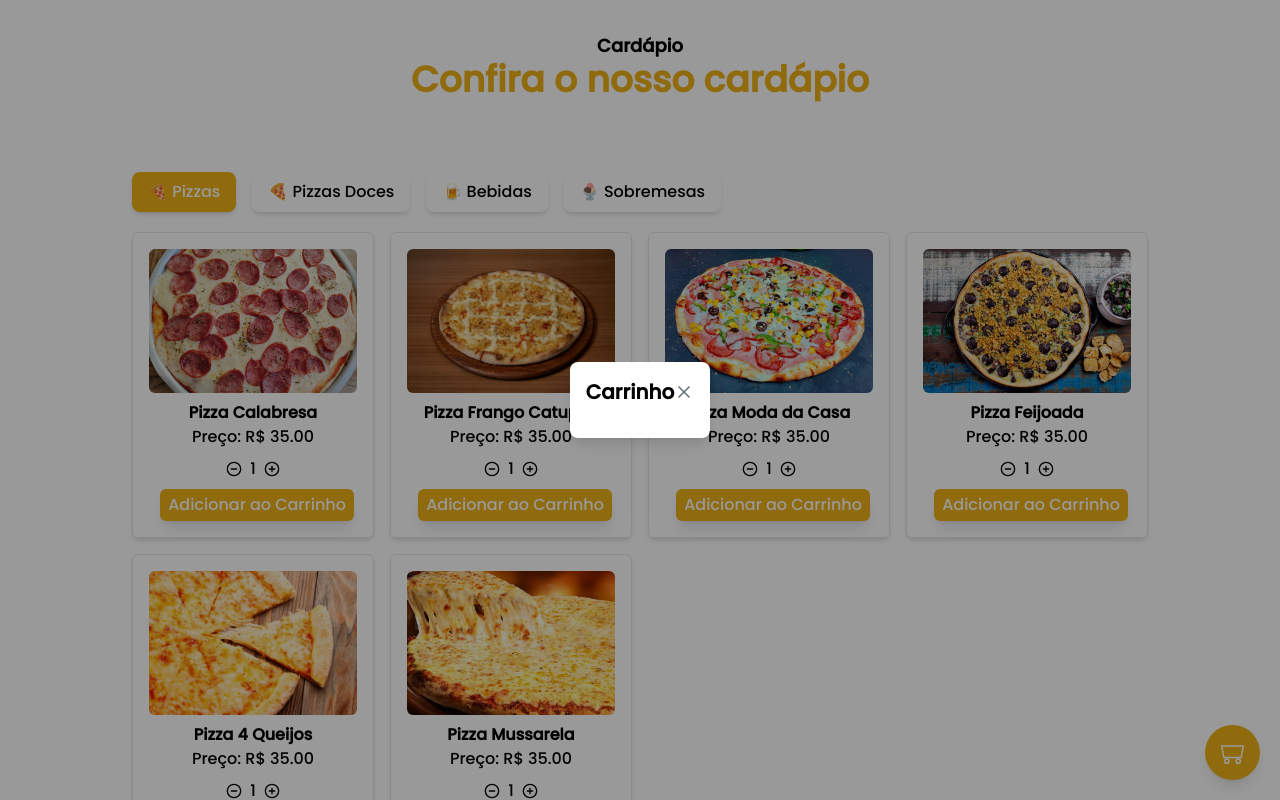
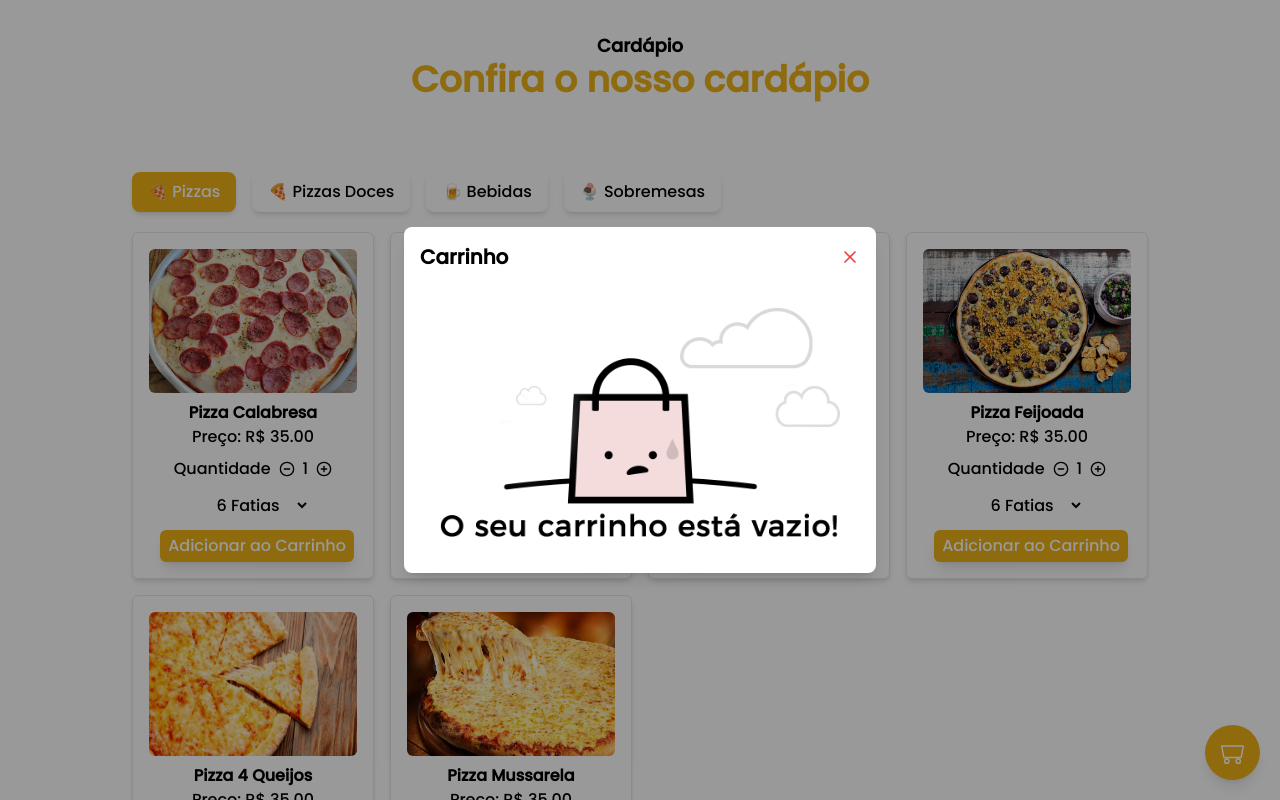
Before and after one commit to QaMarcosEd/CardapioOnline, a Next.js app: page / in a window 1280 px wide. Both pictures are taken after a click on the button 1232 px from the left and 752 px from the top of the page. Shown: the top 800 px of the page. Built offline with nearby package versions, Linux system fonts and the light colour scheme.

Commit message:
feat: implementation send whatsapp message

```diff
--- a/src/app/components/Cart/index.tsx
+++ b/src/app/components/Cart/index.tsx
@@ -1,45 +1,99 @@
-// Importações necessárias
 import React from "react";
 import { Product } from "@/dataProducts/productsData";
 import { FiX } from "react-icons/fi";
+import Image from "next/image";
+const carrinhoVazio = "/carrinhoVazio.png";
 
 // Interface que define as propriedades do componente Cart
 interface CartProps {
-    cartItems: Product[]; // Lista de itens no carrinho
-    onClose: () => void; // Função para manipular o fechamento do modal
-    removeItem: (index: number) => void; // Função para remover um item do carrinho
+    cartItems: Product[];
+    onClose: () => void;
+    removeItem: (index: number) => void;
+}
+
+// Função para gerar o texto do pedido
+function generateOrderText(cartItems: Product[]): string {
+    let orderText = "Pedido via WhatsApp:\n\n";
+
+    for (const item of cartItems) {
+        const totalPrice = item.preco * (item.quantity || 1);
+
+        orderText += `Produto: ${item.nome}\n`;
+        orderText += `Quantidade: ${item.quantity}\n`;
+        orderText += `Preço: R$ ${totalPrice.toFixed(2)}\n\n`;
+    }
+
+    return orderText;
 }
 
 // Componente Cart: Exibe os itens no carrinho
 const Cart: React.FC<CartProps> = ({ cartItems, onClose, removeItem }) => {
+    const sendOrderViaWhatsApp = () => {
+        const orderText = generateOrderText(cartItems);
+
+        const phoneNumber = "77999012242";
+        const encodedMessage = encodeURIComponent(orderText);
+        const whatsappURL = `https://api.whatsapp.com/send?phone=${phoneNumber}&text=${encodedMessage}`;
+
+        window.open(whatsappURL, "_blank");
+    };
+
     return (
         <div className="fixed inset-0 bg-black bg-opacity-40 flex justify-center items-center z-50">
             <div className="bg-white p-4 rounded-lg shadow-lg">
                 <div className="flex justify-between items-center mb-4">
                     <h2 className="text-xl font-semibold">Carrinho</h2>
-                    {/* Botão para fechar o carrinho, chamando a função onClose */}
-                    <button className="text-gray-500" onClick={onClose}>
+                    <button className="text-red-500 ml-20" onClick={onClose}>
                         <FiX size={20} />
                     </button>
                 </div>
-                {cartItems.map((item, index) => (
-                    <div key={item.id} className="flex items-center justify-between border-b py-2">
+                {cartItems.length === 0 ? (
+                    <div className="flex justify-center p-5">
+                        <Image alt="imagem" src={carrinhoVazio} width={400} height={50} />
+                    </div>
+
+                ) : (
+                    cartItems.map((item, index) => {
+                        const totalPrice = item.preco * (item.quantity || 1); // Corrigindo o cálculo do preço
+
+                        return (
+                            <div key={item.id} className="sm:flex items-center justify-between border-b py-4">
+                                <div className="flex items-center">
+                                    <div className="mr-4 w-auto h-auto">
+                                        <Image
+                                            src={item.image}
+                                            alt="Imagem do Produto"
+                                            width={80}
+                                            height={80}
+                                        />
+                                    </div>
                                     <div>
                                         <h3 className="font-semibold">{item.nome}</h3>
-                            <p>Preço: R$ {item.preco.toFixed(2)}</p>
+                                        <p>Quantidade: {item.quantity}</p>
+                                        <p>Preço: R$ {totalPrice.toFixed(2)}</p>
+                                    </div>
                                 </div>
                                 <div>
-                            {/* Botão para remover o item do carrinho, chamando a função removeItem com o índice do item */}
                                     <button
-                                className="text-red-500"
+                                        className="bg-red-500 text-white w-full mt-5 lg:ml-0 rounded-lg p-2"
                                         onClick={() => removeItem(index)}
                                     >
                                         Remover
                                     </button>
                                 </div>
                             </div>
-                ))}
-                {/* Aqui você pode adicionar botões para finalizar a compra ou continuar comprando */}
+                        );
+                    })
+                )}
+                {cartItems.length > 0 && (
+                    <button
+                        className="bg-colorPrimary text-white px-4 py-2 rounded-md shadow-lg w-full"
+                        onClick={sendOrderViaWhatsApp}
+                    >
+                        Enviar Pedido via WhatsApp
+                    </button>
+                )}
+
             </div>
         </div>
     );
--- a/src/app/components/Categories/categoriesItems/index.tsx
+++ b/src/app/components/Categories/categoriesItems/index.tsx
@@ -3,7 +3,7 @@
 import React, { useEffect, useState } from "react"; // Importando o React e os Hooks de estado e efeito
 import { FiPlusCircle, FiMinusCircle } from "react-icons/fi"; // Importando ícones do pacote react-icons
 import { BsMinecart } from "react-icons/bs"; // Importando ícones do pacote react-icons
-import { Product } from "@/dataProducts/productsData"; // Importando a interface de Produto definida em um arquivo externo
+import { Product, productsByCategory } from "@/dataProducts/productsData"; // Importando a interface de Produto definida em um arquivo externo
 import Image from "next/image"; // Importando o componente Image do pacote next/image
 import Cart from "../../Cart"; // Importando o componente Cart definido em um arquivo externo
 import { ToastContainer, toast } from "react-toastify"; // Importando componentes relacionados a notificações
@@ -12,66 +12,71 @@ import "react-toastify/dist/ReactToastify.css"; // Importando estilos para as no
 // Interface que define as propriedades do componente CategoryItems
 interface CategoryItemsProps {
     selectedCategory: string; // Propriedade para armazenar a categoria selecionada
-    products: Product[]; // Propriedade para armazenar a lista de produtos a serem renderizados
 }
 
 
 // Componente CategoryItems: Renderiza os produtos de uma categoria selecionada
-export default function CategoryItems({ selectedCategory, products }: CategoryItemsProps) {
+export default function CategoryItems({ selectedCategory }: CategoryItemsProps) {
+    const [products, setProducts] = useState<Product[]>(productsByCategory[selectedCategory] || []);
     // Estado para controlar o ID do produto selecionado
     const [selectedProductId, setSelectedProductId] = useState<number | null>(null);
-    // Estado para controlar a quantidade de cada produto
-    const [productQuantity, setProductQuantity] = useState<{ [productId: number]: number }>({});
     // Estado para armazenar os itens do carrinho
     const [cartItems, setCartItems] = useState<Product[]>([]);
     // Estado para controlar se o modal do carrinho está aberto ou fechado
     const [isCartOpen, setIsCartOpen] = useState(false);
 
+    const [selectedSlices, setSelectedSlices] = useState<number[]>([]);
+
     // Função para tratar o clique em um produto
     const handleProductClick = (productId: number) => {
-        if (productId === selectedProductId) {
-            return; // Retorna sem fazer nada se for o mesmo produto
-        }
-
         setSelectedProductId(productId);
-
-        // Reseta a quantidade do produto anterior para 1
-        setProductQuantity((prevQuantity) => ({
-            ...prevQuantity,
-            [selectedProductId || 0]: 1,
-        }));
     };
 
-    // Função para aumentar a quantidade de um produto
     const increaseQuantity = (productId: number) => {
         setSelectedProductId(productId);
-
-        // Incrementa a quantidade do produto, se existir; caso contrário, começa em 1
-        setProductQuantity((prevQuantity) => ({
-            ...prevQuantity,
-            [productId]: (prevQuantity[productId] || 0) + 1,
-        }));
+        setProducts(prevProducts => {
+            return prevProducts.map(product => {
+                if (product.id === productId) {
+                    return { ...product, quantity: product.quantity + 1 };
+                }
+                return product;
+            });
+        });
     };
 
-    // Função para diminuir a quantidade de um produto
     const decreaseQuantity = (productId: number) => {
         setSelectedProductId(productId);
-
-        // Decrementa a quantidade do produto, com o mínimo de 0
-        setProductQuantity((prevQuantity) => ({
-            ...prevQuantity,
-            [productId]: Math.max((prevQuantity[productId] || 0) - 1, 0),
-        }));
+        setProducts(prevProducts => {
+            return prevProducts.map(product => {
+                if (product.id === productId) {
+                    return { ...product, quantity: Math.max(product.quantity - 1, 1) };
+                }
+                return product;
+            });
+        });
     };
 
     // Função para adicionar um produto ao carrinho
-    const addToCart = (product: Product) => {
-        setCartItems((prevItems) => [...prevItems, product]);
+    const addToCart = (product: Product, selectedSliceIndex: number | undefined) => {
+        setSelectedProductId(product.id);
+
+        // Calcula o preço com base na fatia selecionada, se houver
+        const price = selectedSliceIndex !== undefined && product.fatias
+            ? product.fatias[selectedSliceIndex].preco
+            : product.preco;
+
+        // Cria um novo objeto de produto com o preço calculado
+        const productToAdd: Product = {
+            ...product,
+            preco: price
+        };
+
+        setCartItems((prevItems) => [...prevItems, productToAdd]);
 
         // Exibe uma notificação de sucesso
         toast.success(`${product.nome} foi adicionado ao carrinho!`, {
             position: "top-right",
-            autoClose: 3000, // Tempo em milissegundos (3 segundos neste caso)
+            autoClose: 800,
             hideProgressBar: true,
             closeOnClick: true,
             pauseOnHover: true,
@@ -92,16 +97,26 @@ export default function CategoryItems({ selectedCategory, products }: CategoryIt
         setCartItems(updatedCartItems);
     };
 
-    // Efeito que reajusta a quantidade ao selecionar um novo produto
+    const calculateTotalPrice = (product: Product, index: number): number => {
+        if (product.fatias && selectedSlices[index] !== undefined) {
+            const selectedSlice = product.fatias[selectedSlices[index]];
+            return selectedSlice.preco * product.quantity;
+        }
+        return product.preco * product.quantity;
+    };
+
+    const handleSliceChange = (index: number, selectedSliceIndex: number) => {
+        setSelectedSlices((prevSelectedSlices) => {
+            const newSelectedSlices = [...prevSelectedSlices];
+            newSelectedSlices[index] = selectedSliceIndex;
+            return newSelectedSlices;
+        });
+    };
+
     useEffect(() => {
-        if (selectedProductId !== null) {
-            // Define a quantidade do produto para 1, caso não exista no estado
-            setProductQuantity((prevQuantity) => ({
-                ...prevQuantity,
-                [selectedProductId]: prevQuantity[selectedProductId] || 1,
-            }));
-        }
-    }, [selectedProductId]);
+        // Atualizar o estado 'products' com base na categoria selecionada
+        setProducts(productsByCategory[selectedCategory] || []);
+    }, [selectedCategory]);
 
     return (
         <div className="mt-5 flex justify-center">
@@ -110,9 +125,9 @@ export default function CategoryItems({ selectedCategory, products }: CategoryIt
                     {products.length === 0 ? (
                         <p>Nenhum produto disponível nesta categoria.</p>
                     ) : (
-                        products.map((product) => {
-                            const quantity = productQuantity[product.id] || 1;
-                            const totalPrice = product.preco * quantity;
+                        products.map((product, index) => {
+                            // const totalPrice = product.preco * product.quantity;
+                            const totalPrice = calculateTotalPrice(product, index);
 
                             return (
                                 <div
@@ -125,9 +140,8 @@ export default function CategoryItems({ selectedCategory, products }: CategoryIt
                                         <Image
                                             src={product.image}
                                             alt="Imagem do produto"
-                                            layout="fill"
-                                            objectFit="cover"
-                                            objectPosition="center"
+                                            fill
+                                            sizes="(max-width: 36px) (max-width: 52px)"
                                         />
                                     </div>
                                     <div className="text-center mt-2">
@@ -136,6 +150,7 @@ export default function CategoryItems({ selectedCategory, products }: CategoryIt
                                     </div>
                                     <div className="flex flex-col items-center space-x-2 mt-2">
                                         <div className="flex items-center space-x-2 mb-2">
+                                            <span>Quantidade</span>
                                             <button
                                                 className={`${selectedProductId === product.id ? "text-white" : "text-black"
                                                     }`}
@@ -146,7 +161,7 @@ export default function CategoryItems({ selectedCategory, products }: CategoryIt
                                             >
                                                 <FiMinusCircle />
                                             </button>
-                                            <span>{quantity}</span>
+                                            <span>{product.quantity}</span>
                                             <button
                                                 className={`${selectedProductId === product.id ? "text-white" : "text-black"
                                                     }`}
@@ -158,6 +173,32 @@ export default function CategoryItems({ selectedCategory, products }: CategoryIt
                                                 <FiPlusCircle />
                                             </button>
                                         </div>
+                                        <div className="flex items-center space-x-2 mb-2">
+                                            {product.fatias && (
+                                                <select
+                                                    value={selectedSlices[index] || ""}
+                                                    onChange={(e) => handleSliceChange(index, parseInt(e.target.value, 10))}
+                                                    className={`${selectedProductId === product.id
+                                                        ? "bg-white text-colorPrimary"
+                                                        : "bg-white text-black"
+                                                        } px-2 py-1 rounded-md`}
+                                                >
+
+                                                    {product.fatias.map((f, fIndex) => (
+                                                        <option
+                                                            key={fIndex}
+                                                            value={fIndex}
+                                                            className={`bg-white ${selectedProductId === product.id
+                                                                ? "text-colorPrimary"
+                                                                : "text-black"
+                                                                }`}
+                                                        >
+                                                            {f.quantidade} Fatias
+                                                        </option>
+                                                    ))}
+                                                </select>
+                                            )}
+                                        </div>
                                         <button
                                             className={`${selectedProductId === product.id
                                                 ? "bg-white text-colorPrimary"
@@ -165,7 +206,7 @@ export default function CategoryItems({ selectedCategory, products }: CategoryIt
                                                 } px-2 py-1 rounded-md shadow-lg`}
                                             onClick={(e) => {
                                                 e.stopPropagation();
-                                                addToCart(product);
+                                                addToCart(product, selectedSlices[index]);
                                             }}
                                         >
                                             Adicionar ao Carrinho
--- a/src/app/components/Categories/index.tsx
+++ b/src/app/components/Categories/index.tsx
@@ -34,7 +34,7 @@ export default function Categories() {
                     ))}
                 </div>
                 {/* Renderiza o componente CategoryItems com a categoria selecionada e produtos correspondentes */}
-                <CategoryItems selectedCategory={selectedCategory} products={selectedProducts} />
+                <CategoryItems selectedCategory={selectedCategory} />
             </div>
         </div>
     );
```
Lines whose indentation alone changed are shown as unchanged.
